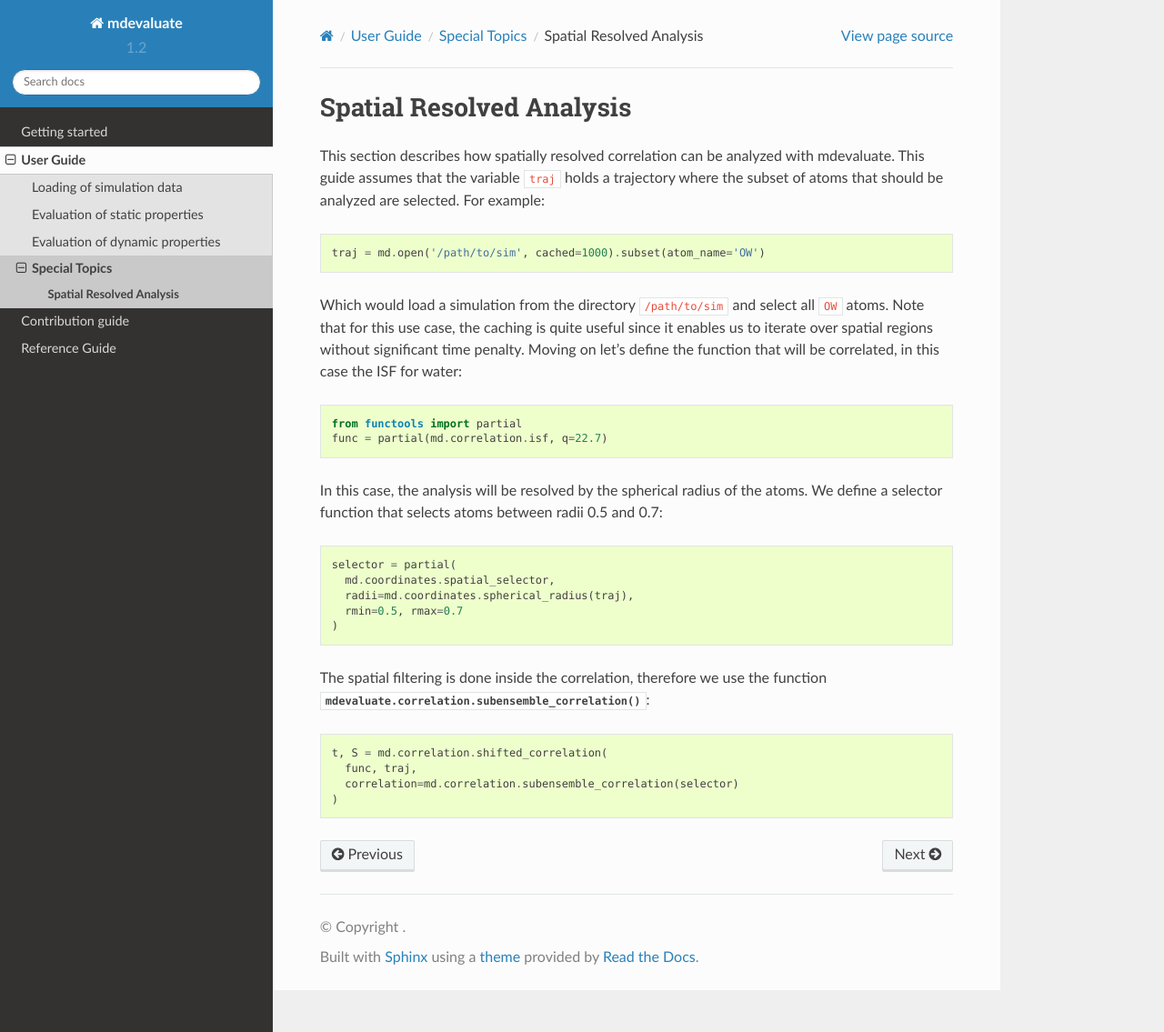
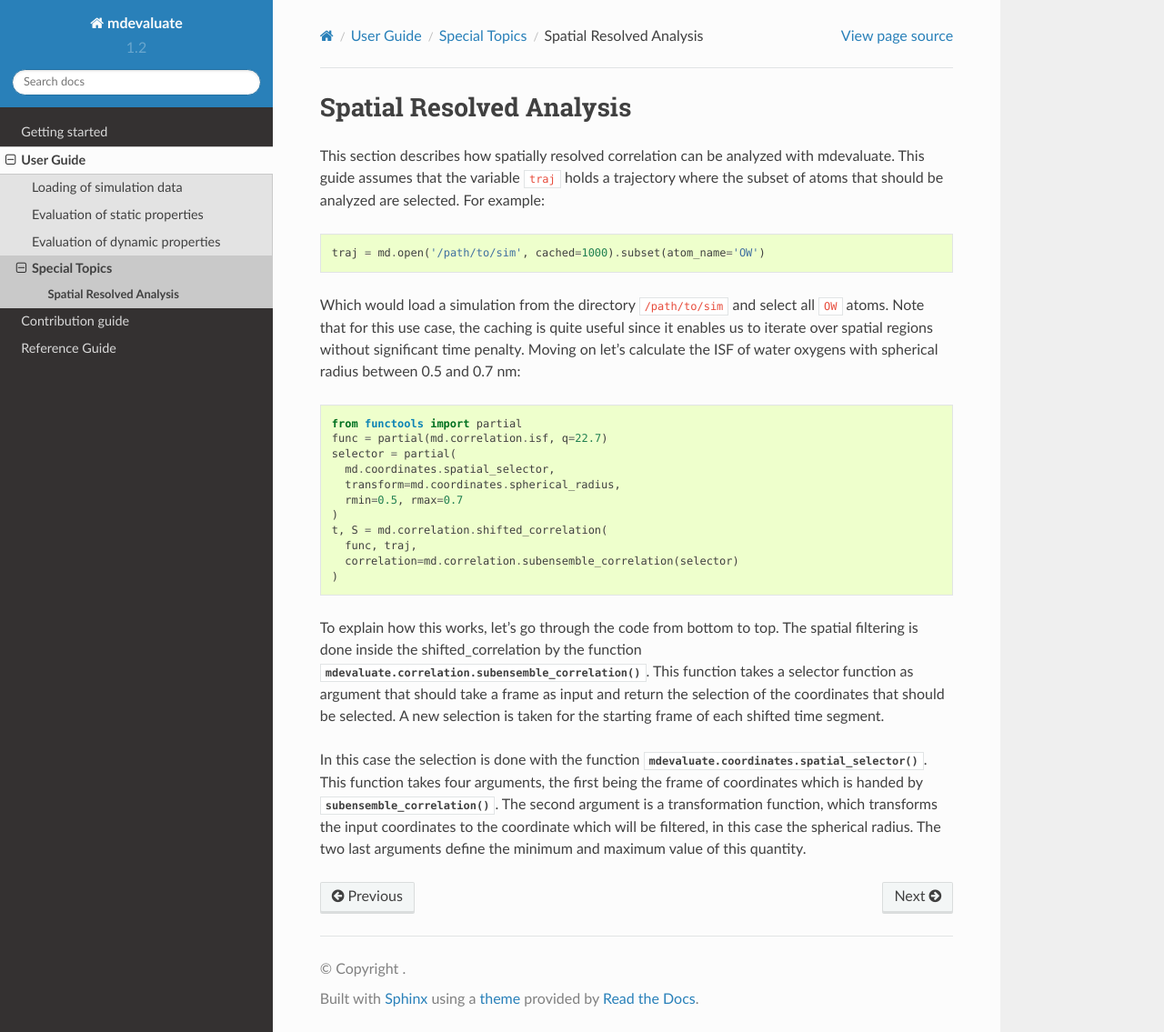
Before and after one commit to mdevaluate/mdevaluate, a Sphinx documentation site: the page built from doc/special/spatial.rst, in a window 1280 px wide and 1135 px high. Shown: the whole window at 91% size. Built offline with Sphinx 7.4.7 and the Read the Docs theme 2.0.0, drawn with Linux system fonts in a browser that asks for light colours.

Commit message:
Clarify how to on spatial analysis.

```diff
--- a/doc/special/spatial.rst
+++ b/doc/special/spatial.rst
@@ -10,24 +10,29 @@ For example::
 Which would load a simulation from the directory ``/path/to/sim`` and select all ``OW`` atoms.
 Note that for this use case, the caching is quite useful since it enables us to iterate over spatial regions
 without significant time penalty.
-Moving on let's define the function that will be correlated, in this case the ISF for water::
+Moving on let's calculate the ISF of water oxygens with spherical radius between 0.5 and 0.7 nm::
 
   from functools import partial
   func = partial(md.correlation.isf, q=22.7)
-
-In this case, the analysis will be resolved by the spherical radius of the atoms.
-We define a selector function that selects atoms between radii 0.5 and 0.7::
-
   selector = partial(
     md.coordinates.spatial_selector,
-    radii=md.coordinates.spherical_radius(traj),
+    transform=md.coordinates.spherical_radius,
     rmin=0.5, rmax=0.7
   )
-
-The spatial filtering is done inside the correlation, therefore we use the function
-:func:`mdevaluate.correlation.subensemble_correlation`::
-
   t, S = md.correlation.shifted_correlation(
     func, traj,
     correlation=md.correlation.subensemble_correlation(selector)
   )
+
+To explain how this works, let's go through the code from bottom to top.
+The spatial filtering is done inside the shifted_correlation by the function
+:func:`mdevaluate.correlation.subensemble_correlation`.
+This function takes a selector function as argument that should take a frame as input
+and return the selection of the coordinates that should be selected.
+A new selection is taken for the starting frame of each shifted time segment.
+
+In this case the selection is done with the function :func:`mdevaluate.coordinates.spatial_selector`.
+This function takes four arguments, the first being the frame of coordinates which is handed by :func:`subensemble_correlation`.
+The second argument is a transformation function, which transforms the input coordinates to the coordinate which will be filtered,
+in this case the spherical radius.
+The two last arguments define the minimum and maximum value of this quantity.
```
